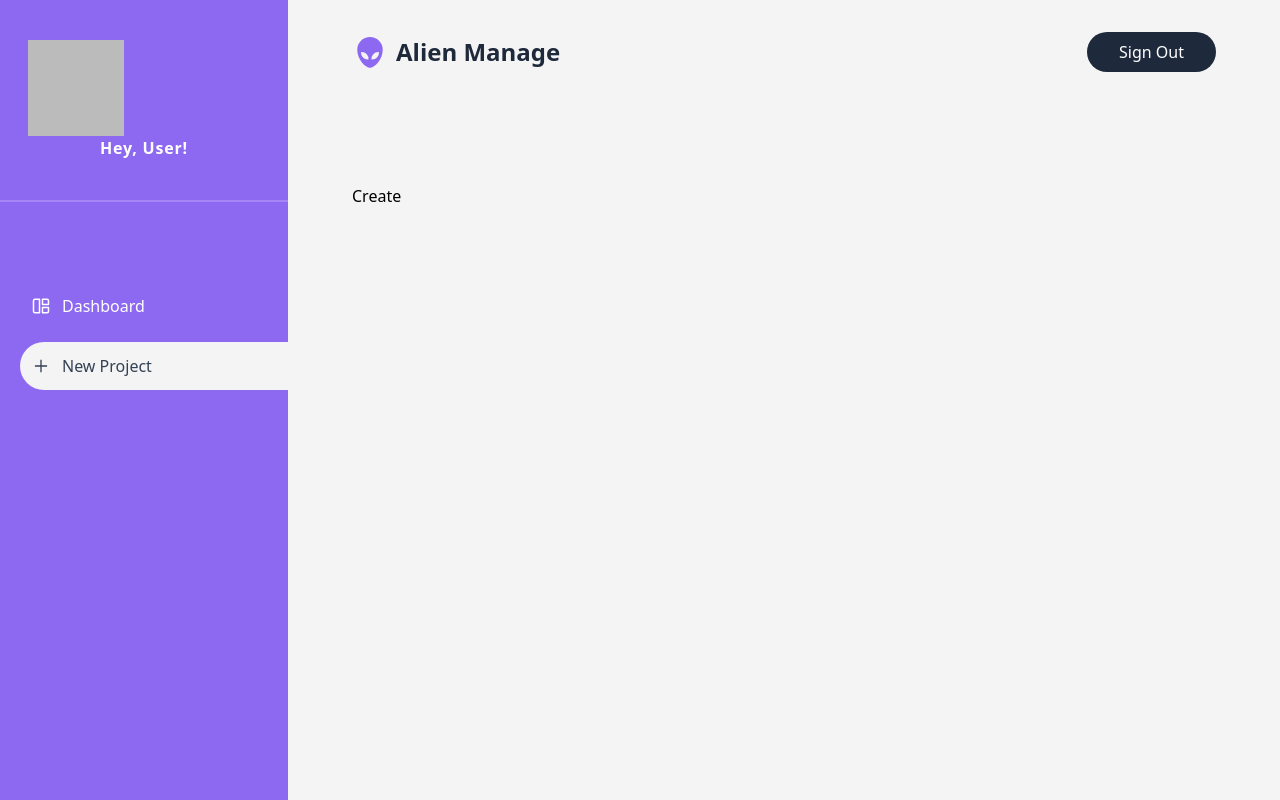
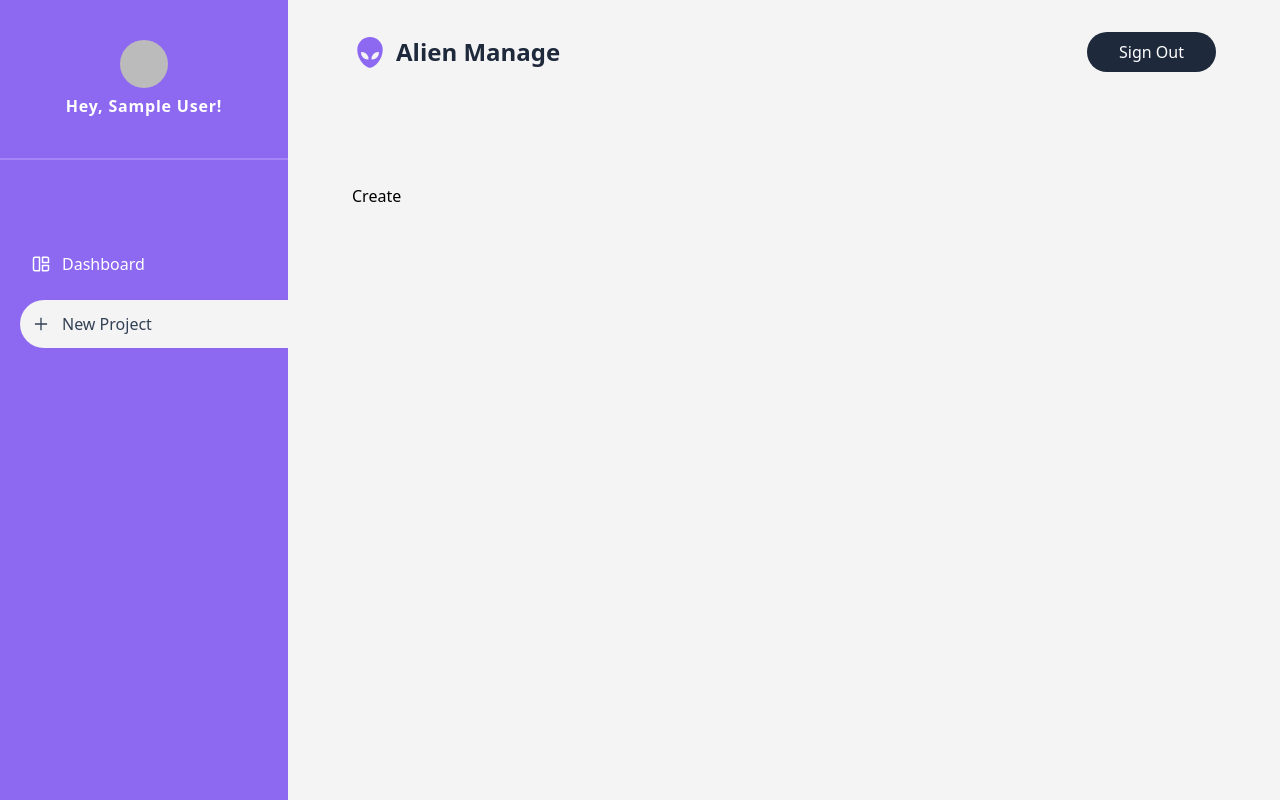
Before and after one commit to betaluis/project-management-app, a React (Create React App) app: page /create in a window 1280 px wide. Built offline with nearby package versions, Linux system fonts and the light colour scheme; no server answers; sample sign-in values are in the browser's storage.

Commit message:
displaying user profile picture

```diff
--- a/src/components/Avatar.js
+++ b/src/components/Avatar.js
@@ -1,7 +1,19 @@
+import { useAuthContext } from '../hooks/'
 
 export const Avatar = () => {
 
+    const { user } = useAuthContext()
+    const { photoURL: src } = user
+
     return (
-        <div></div>
+        <>
+            {user ?
+                <div className="inline-block w-12 h-12 rounded-full overflow-hidden">
+                    {src ? <img className="w-full h-full" src={src} alt="User avatar" />
+                        : <span>{user.displayName.slice(0, 1).toUpperCase() + user.displayName.slice(1)}</span>
+                    }
+                </div> : null
+            }
+        </>
     )
 }
--- a/src/components/Sidebar.jsx
+++ b/src/components/Sidebar.jsx
@@ -1,6 +1,6 @@
 import { NavLink } from 'react-router-dom'
 import { useAuthContext } from '../hooks'
-import { DashboardIcon, AddIcon } from './'
+import { DashboardIcon, AddIcon, Avatar } from './'
 
 const links = [
     {
@@ -19,18 +19,13 @@ const Sidebar = () => {
 
     const { user } = useAuthContext()
 
-    console.log(user.photoURL)
-
     return (
         <div className="w-72 min-w-72 min-h-screen bg-primary relative text-white">
             <div className=''>
 
                 <div className="font-bold text-center tracking-wider py-10 px-7 border-b-[2px] border-b-white/20">
-                    {/* Avatar username here */}
-                    <div>
-                        <img src={user.photoURL} alt="User profile picture" />
-                    </div>
-                    <p>Hey, User!</p>
+                    <Avatar />
+                    {user ? <p>Hey, {user.displayName.slice(0, 1).toUpperCase() + user.displayName.slice(1)}!</p> : null}
                 </div>
 
                 <nav className="mt-20 ml-5">
--- a/src/pages/signup/SignUp.jsx
+++ b/src/pages/signup/SignUp.jsx
@@ -23,7 +23,6 @@ export const SignUp = () => {
     const handleFileChange = (e) => {
         setThumbnail(null)
         let selected = e.target.files[0]
-        console.log(selected)
 
         if (!selected) {
             setThumbnailError('Please select a file')
@@ -40,8 +39,6 @@ export const SignUp = () => {
 
         setThumbnailError(null)
         setThumbnail(selected)
-
-        console.log('thumbnail updated')
 
     }
 
```
Also changed, not shown: src/hooks/useSignup.js (+2 -5 lines).
